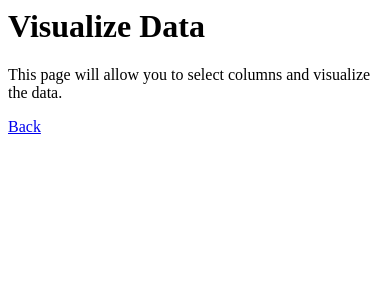
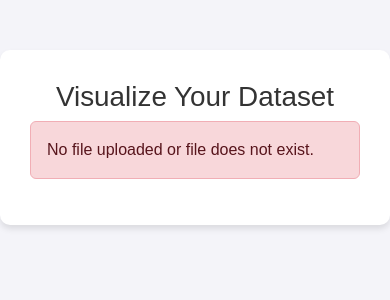
Before and after one commit to ridwanahmed002/Bank-Internship, a Django app: page /visualize-data/ in a window 390 px wide. Shown: the top 300 px of the page. Run offline with Django 5.2, Linux system fonts and the light colour scheme.

Commit message:
visualize the data

```diff
--- a/creditcard_visualization/core/templates/core/visualize_data.html
+++ b/creditcard_visualization/core/templates/core/visualize_data.html
@@ -1,3 +1,111 @@
-<h1>Visualize Data</h1>
-<p>This page will allow you to select columns and visualize the data.</p>
-<a href="{% url 'upload_file' %}">Back</a>
+<!DOCTYPE html>
+<html lang="en">
+<head>
+    <meta charset="UTF-8">
+    <meta name="viewport" content="width=device-width, initial-scale=1.0">
+    <title>Visualize Data</title>
+    <link href="https://cdn.jsdelivr.net/npm/bootstrap@5.3.0/dist/css/bootstrap.min.css" rel="stylesheet">
+    <style>
+        body {
+            font-family: Arial, sans-serif;
+            background-color: #f4f4f9;
+        }
+        .container {
+            background: #ffffff;
+            margin-top: 50px;
+            padding: 30px;
+            border-radius: 10px;
+            box-shadow: 0px 4px 6px rgba(0, 0, 0, 0.1);
+        }
+        h1 {
+            color: #333;
+            text-align: center;
+        }
+    </style>
+</head>
+<body>
+    <div class="container">
+        <h1>Visualize Your Dataset</h1>
+
+        {% if error %}
+            <div class="alert alert-danger">{{ error }}</div>
+        {% else %}
+            <!-- Visualization Form -->
+            <form method="POST" id="visualize-form">
+                {% csrf_token %}
+
+                <!-- Chart Type Selection -->
+                <div class="mb-3">
+                    <label for="chart_type" class="form-label">Select Chart Type</label>
+                    <select name="chart_type" id="chart_type" class="form-control" onchange="updateColumnOptions()" required>
+                        <option value="">-- Select Chart Type --</option>
+                        <option value="bar">Bar Chart</option>
+                        <option value="pie">Pie Chart</option>
+                        <option value="scatter">Scatter Plot</option>
+                        <option value="box">Box Plot</option>
+                    </select>
+                </div>
+
+                <!-- Column Selection -->
+                <div id="column-selection">
+                    <div class="row mb-3">
+                        <div class="col-md-6">
+                            <label for="col_x" class="form-label">Select Column X</label>
+                            <select name="col_x" id="col_x" class="form-control" required>
+                                <option value="">-- Select Column --</option>
+                                {% for col in numeric_columns %}
+                                    <option value="{{ col }}">{{ col }}</option>
+                                {% endfor %}
+                            </select>
+                        </div>
+                        <div class="col-md-6">
+                            <label for="col_y" class="form-label">Select Column Y</label>
+                            <select name="col_y" id="col_y" class="form-control">
+                                <option value="">-- Select Column --</option>
+                                {% for col in numeric_columns %}
+                                    <option value="{{ col }}">{{ col }}</option>
+                                {% endfor %}
+                            </select>
+                        </div>
+                    </div>
+                </div>
+
+                <!-- Add More Columns -->
+                <div id="extra-columns" class="mb-3">
+                    <button type="button" class="btn btn-outline-secondary" onclick="addMoreColumns()">Add Another Column</button>
+                </div>
+
+                <!-- Submit Button -->
+                <div class="text-center">
+                    <button type="submit" class="btn btn-primary">Generate Chart</button>
+                </div>
+            </form>
+
+            <div class="text-center mt-3">
+                <a href="{% url 'upload_file' %}" class="btn btn-secondary">Back</a>
+            </div>
+        {% endif %}
+    </div>
+
+    <script>
+        function addMoreColumns() {
+            const columnSection = document.getElementById("extra-columns");
+            const newColumn = document.createElement("div");
+            newColumn.className = "row mb-3";
+            newColumn.innerHTML = `
+                <div class="col-md-6">
+                    <label class="form-label">Select Additional Column</label>
+                    <select name="extra_columns[]" class="form-control">
+                        <option value="">-- Select Column --</option>
+                        {% for col in numeric_columns %}
+                            <option value="{{ col }}">{{ col }}</option>
+                        {% endfor %}
+                    </select>
+                </div>
+            `;
+            columnSection.before(newColumn);
+        }
+    </script>
+    <script src="https://cdn.jsdelivr.net/npm/bootstrap@5.3.0/dist/js/bootstrap.bundle.min.js"></script>
+</body>
+</html>
--- a/creditcard_visualization/core/urls.py
+++ b/creditcard_visualization/core/urls.py
@@ -7,4 +7,6 @@
     path("check-header/", views.check_header, name="check_header"),
     path("visualize-data/", views.visualize_data, name="visualize_data"),
     path("extract-csv/", views.extract_csv, name="extract_csv"),
+    path("visualize-data/", views.visualize_data, name="visualize_data"),
+
 ]
--- a/creditcard_visualization/core/views.py
+++ b/creditcard_visualization/core/views.py
@@ -3,6 +3,13 @@
 from django.core.files.storage import FileSystemStorage
 import pandas as pd
 import os
+import matplotlib
+matplotlib.use('Agg')
+import matplotlib.pyplot as plt
+from django.shortcuts import render
+from django.http import HttpResponse
+from io import BytesIO
+
 
 # Home View
 def home(request):
@@ -81,8 +88,77 @@
     return render(request, "core/check_header.html", context)
 
 def visualize_data(request):
-    # Placeholder for visualization logic
-    return render(request, "core/visualize_data.html")
+    file_url = request.session.get("uploaded_file_url")
+    file_path = None
+    context = {}
+
+    # Check if file exists in the session
+    if file_url:
+        file_path = "." + file_url  # Relative file path to the uploaded file
+
+    if file_path and os.path.exists(file_path):
+        # Load the uploaded CSV
+        df = pd.read_csv(file_path)
+
+        # Separate numeric and categorical columns
+        numeric_columns = df.select_dtypes(include=['number']).columns.tolist()
+        categorical_columns = df.select_dtypes(include=['object']).columns.tolist()
+
+        context["numeric_columns"] = numeric_columns
+        context["categorical_columns"] = categorical_columns
+
+        # Handle form submission
+        if request.method == "POST":
+            col_x = request.POST.get("col_x")
+            col_y = request.POST.get("col_y")
+            chart_type = request.POST.get("chart_type")
+            extra_columns = request.POST.getlist("extra_columns[]")
+
+            # Generate chart based on selection
+            plt.figure(figsize=(10, 6))
+            try:
+                if chart_type == "bar" and col_x in categorical_columns:
+                    # Bar chart based on counts or grouping
+                    df[col_x].value_counts().plot(kind="bar")
+                    plt.title(f"Bar Chart of {col_x}")
+                elif chart_type == "pie" and col_x in categorical_columns:
+                    # Pie chart
+                    df[col_x].value_counts().plot(kind="pie", autopct='%1.1f%%')
+                    plt.title(f"Pie Chart of {col_x}")
+                elif chart_type == "scatter" and col_x in numeric_columns and col_y in numeric_columns:
+                    # Scatter plot
+                    plt.scatter(df[col_x], df[col_y])
+                    plt.title(f"Scatter Plot: {col_x} vs {col_y}")
+                    plt.xlabel(col_x)
+                    plt.ylabel(col_y)
+                elif chart_type == "box" and col_x in numeric_columns and col_y in numeric_columns:
+                    # Box plot
+                    df[[col_x, col_y]].boxplot()
+                    plt.title(f"Box Plot of {col_x} and {col_y}")
+                elif extra_columns:
+                    # Additional columns logic (e.g., group by)
+                    selected_columns = [col_x] + extra_columns
+                    df[selected_columns].plot(kind="line")
+                    plt.title(f"Line Chart for {', '.join(selected_columns)}")
+                else:
+                    return HttpResponse("Invalid column selection for the chosen chart type.")
+
+                # Save the chart to a BytesIO buffer
+                buffer = BytesIO()
+                plt.tight_layout()
+                plt.savefig(buffer, format="png")
+                plt.close()
+                buffer.seek(0)
+
+                # Return the chart as an image response
+                return HttpResponse(buffer.getvalue(), content_type="image/png")
+
+            except Exception as e:
+                return HttpResponse(f"Error generating chart: {str(e)}")
+    else:
+        context["error"] = "No file uploaded or file does not exist."
+
+    return render(request, "core/visualize_data.html", context)
 
 def extract_csv(request):
     # Placeholder for CSV extraction logic
```
